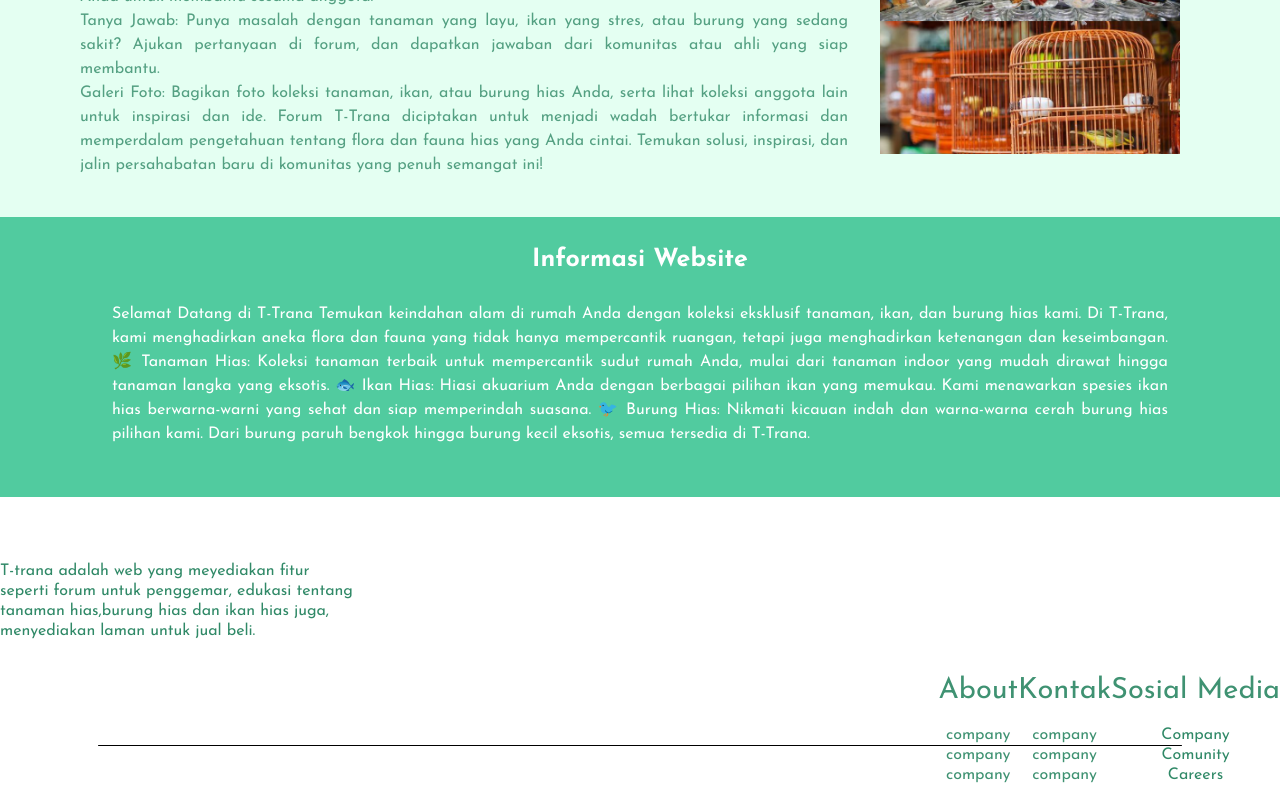
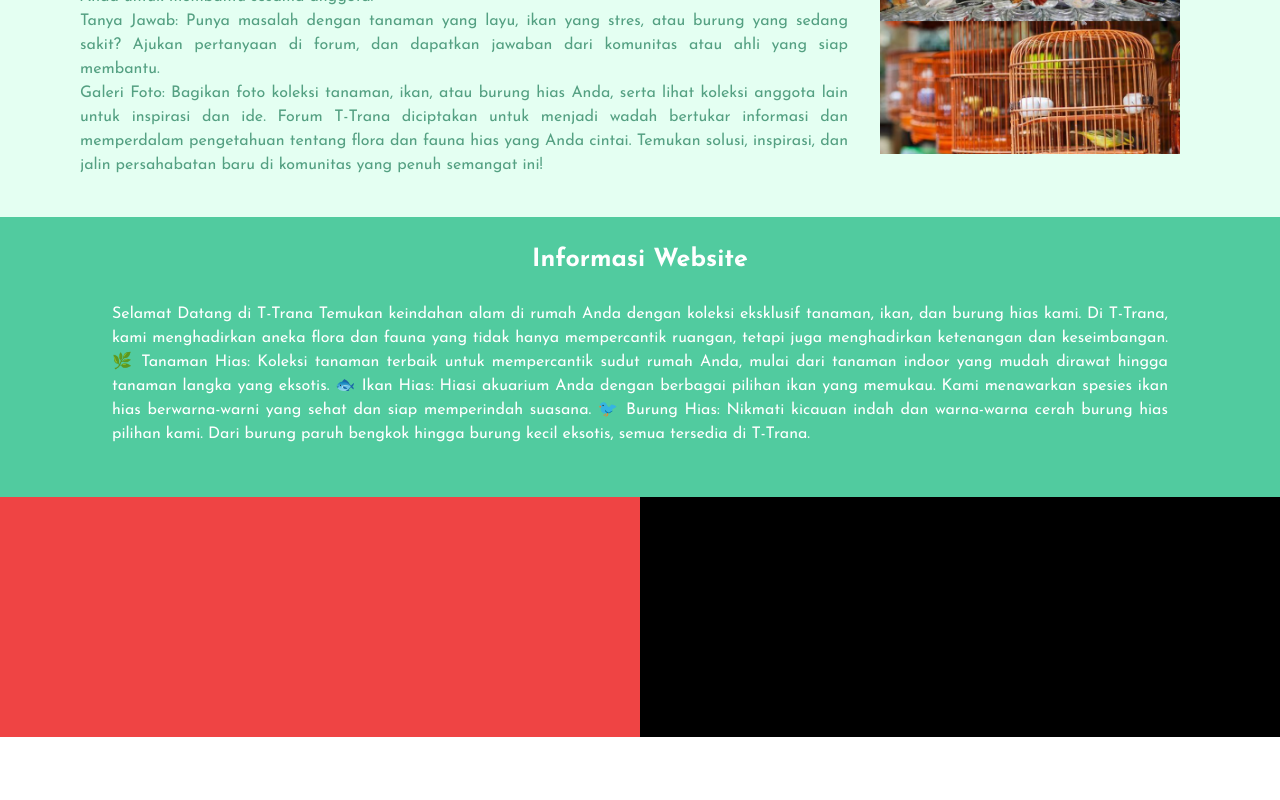
Before and after one commit to auliarahman789/ornatredec, a Next.js app: page /About in a window 1280 px wide. Shown: the part 1369-2169 px from the top of the page. After the commit the page ends 2106 px from the top, so only its background shows below. Built offline with nearby package versions, Linux system fonts and the light colour scheme.

Commit message:
perbaikan footer

```diff
--- a/src/app/components/homepage/carausel.tsx
+++ b/src/app/components/homepage/carausel.tsx
@@ -46,6 +46,7 @@
     slidesToScroll: 1,
     autoplay: true,
     autoplaySpeed: 1000,
+    arrow: false,
   };
 
   return (
--- a/src/app/components/homepage/footer.tsx
+++ b/src/app/components/homepage/footer.tsx
@@ -3,44 +3,13 @@
 function Footer() {
   return (
     <div>
-      <footer className="bg-white text-white py-6 z-50 ">
-        <div className="">
-          <div className="flex flex-col w-full md:grid-cols-2 gap-8 translate-y-10 ">
-            <div className="flex flex-col w-[50%] items-center md:items-start ">
-              <span className="text-[#308967] leading-tight max-w-[360px]">
-                T-trana adalah web yang meyediakan fitur seperti forum untuk
-                penggemar, edukasi tentang tanaman hias,burung hias dan ikan
-                hias juga, menyediakan laman untuk jual beli.
-              </span>
-            </div>
-            <div className="flex  w-full items-center justify-end ">
-              {/* About */}
-              <div className="flex flex-col items-center leading-tight">
-                <span className="text-[#3F9272] text-[29px]">About</span>
-                <p className="text-[#3F9272] mt-4 text-[16px]">company</p>
-                <p className="text-[#3F9272] text-[16px]">company</p>
-                <p className="text-[#3F9272] text-[16px]">company</p>
-              </div>
-
-              {/* Kontak */}
-              <div className="flex flex-col items-center leading-tight">
-                <span className="text-[#3F9272] text-[29px]">Kontak</span>
-                <p className="text-[#3F9272] text-[16px] mt-4">company</p>
-                <p className="text-[#3F9272] text-[16px]">company</p>
-                <p className="text-[#3F9272] text-[16px]">company</p>
-              </div>
-
-              {/* Sosial Media */}
-              <div className="flex flex-col items-center leading-tight">
-                <span className="text-[#3F9272] text-[29px]">Sosial Media</span>
-                <p className="text-[#308967] mt-4 text-[16px]">Company</p>
-                <p className="text-[#308967] text-[16px]">Comunity</p>
-                <p className="text-[#308967] text-[16px]">Careers</p>
-              </div>
-            </div>
+      <footer>
+        <div className="grid grid-cols-2 h-60">
+          <div className="bg-red-500">
+            <span></span>
           </div>
+          <div className="bg-black"></div>
         </div>
-        <div className="bg-black w-[1084px] h-[1px] mx-auto mb-[30px] rounded-lg"></div>
       </footer>
     </div>
   );
--- a/src/app/components/homepage/forum.tsx
+++ b/src/app/components/homepage/forum.tsx
@@ -1,12 +1,13 @@
 import React from "react";
 import Image from "next/image";
+import Footer from "./footer";
 
 function Forum() {
   return (
-    <div className="">
+    <div>
       <div>
-        <h1 className="text-[48px] text-[#308967] text-center z-50 relative font-bold"></h1>
-        <div className="relative h-[1075px] overflow-hidden bg-[#D9FFF0]">
+        <h1 className="text-[48px] text-[rgb(48,137,103)] text-center z-50 relative font-bold"></h1>
+        <div className="relative h-[60%] overflow-hidden bg-white">
           <div className="relative z-20">
             <h1 className="text-[48px] text-[#308967] text-center font-bold">
               Forum <span className="text-[#66C09E] font-bold">Diskusi</span>
@@ -76,13 +77,13 @@
               </div>
             </div>
           </div>
-          <Image
+          {/* <Image
             src="/img/lengkung putih.png"
             width={1000}
             height={1200} // Increase height as needed
             alt="lengkungan putih"
-            className="absolute bottom-0 translate-y-24 left-0 w-full h-[1250px]"
-          />
+            className="absolute bottom-0 translate-y-24 left-0 w-full"
+          /> */}
         </div>
       </div>
     </div>
--- a/src/app/page.tsx
+++ b/src/app/page.tsx
@@ -14,7 +14,7 @@
       <main className=" min-h-screen w-full ">
         <Forum />
       </main>
-      <main className="flex min-h-[30%] w-full px-[8%]">
+      <main className="h-[60%]">
         <Footer />
       </main>
     </div>
```
